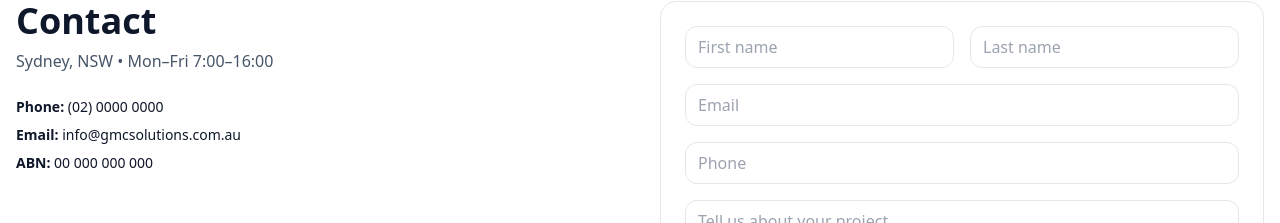
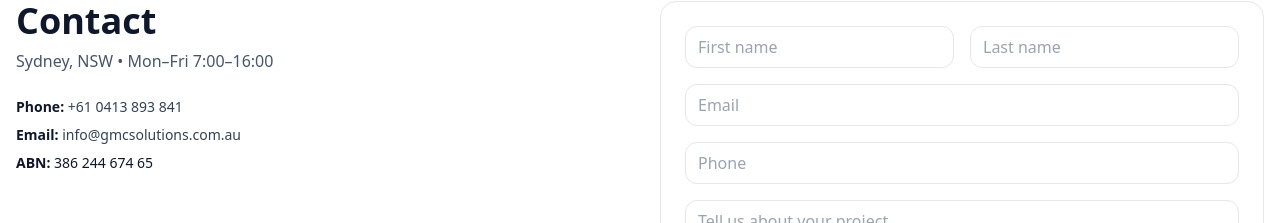
Before and after one commit to GMCandres/GMC, a React (Vite) app: page / in a window 1280 px wide. Shown: the part 5019-5242 px from the top of the page. Built offline with nearby package versions, Linux system fonts and the light colour scheme.

Commit message:
Update contact details and enquiry mailto

```diff
--- a/src/components/Contact.jsx
+++ b/src/components/Contact.jsx
@@ -6,20 +6,39 @@
           <h2 className="text-2xl md:text-4xl font-semibold">Contact</h2>
           <p className="mt-2 text-slate-600">Sydney, NSW • Mon–Fri 7:00–16:00</p>
           <div className="mt-6 space-y-2 text-sm">
-            <p><span className="font-semibold">Phone:</span> (02) 0000 0000</p>
-            <p><span className="font-semibold">Email:</span> info@gmcsolutions.com.au</p>
-            <p><span className="font-semibold">ABN:</span> 00 000 000 000</p>
+            <p>
+              <span className="font-semibold">Phone:</span>{' '}
+              <a href="tel:+610413893841" className="text-slate-700 hover:text-slate-900">
+                +61 0413 893 841
+              </a>
+            </p>
+            <p>
+              <span className="font-semibold">Email:</span>{' '}
+              <a href="mailto:info@gmcsolutions.com.au" className="text-slate-700 hover:text-slate-900">
+                info@gmcsolutions.com.au
+              </a>
+            </p>
+            <p><span className="font-semibold">ABN:</span> 386 244 674 65</p>
           </div>
         </div>
-        <form className="bg-white rounded-2xl border p-6 grid gap-4">
+        <form
+          className="bg-white rounded-2xl border p-6 grid gap-4"
+          action="mailto:info@gmcsolutions.com.au"
+          method="post"
+          encType="text/plain"
+        >
           <div className="grid md:grid-cols-2 gap-4">
-            <input placeholder="First name" className="border rounded-xl px-3 py-2" />
-            <input placeholder="Last name" className="border rounded-xl px-3 py-2" />
+            <input name="firstName" placeholder="First name" className="border rounded-xl px-3 py-2" />
+            <input name="lastName" placeholder="Last name" className="border rounded-xl px-3 py-2" />
           </div>
-          <input placeholder="Email" className="border rounded-xl px-3 py-2" />
-          <input placeholder="Phone" className="border rounded-xl px-3 py-2" />
-          <textarea placeholder="Tell us about your project" className="border rounded-xl px-3 py-2 min-h-[120px]" />
-          <button type="button" className="rounded-xl bg-slate-900 text-white px-5 py-3">Send enquiry</button>
+          <input name="email" placeholder="Email" type="email" className="border rounded-xl px-3 py-2" />
+          <input name="phone" placeholder="Phone" className="border rounded-xl px-3 py-2" />
+          <textarea
+            name="message"
+            placeholder="Tell us about your project"
+            className="border rounded-xl px-3 py-2 min-h-[120px]"
+          />
+          <button type="submit" className="rounded-xl bg-slate-900 text-white px-5 py-3">Send enquiry</button>
           <p className="text-xs text-slate-500">By submitting you agree to be contacted about your enquiry. We’ll never spam you.</p>
         </form>
       </div>
```
